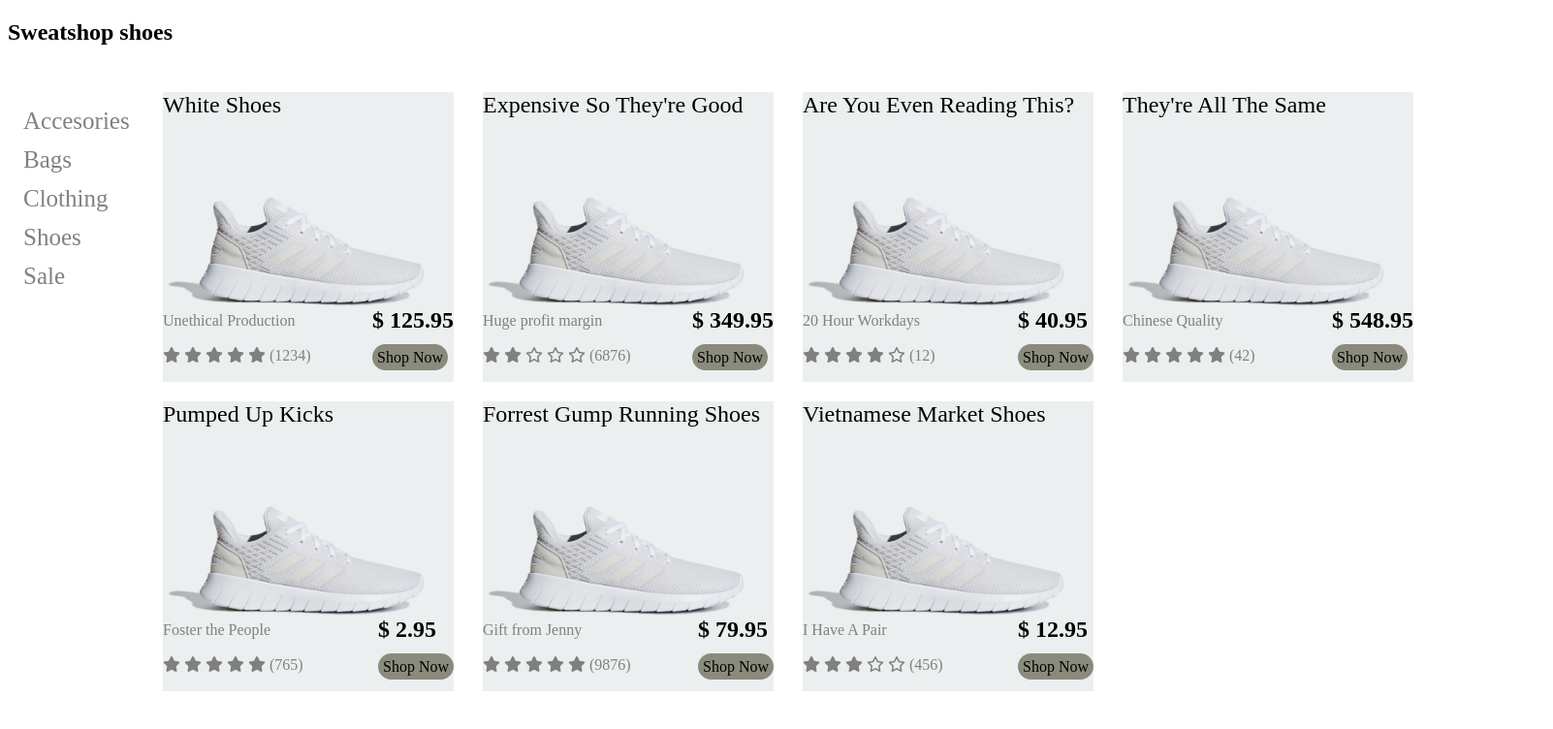
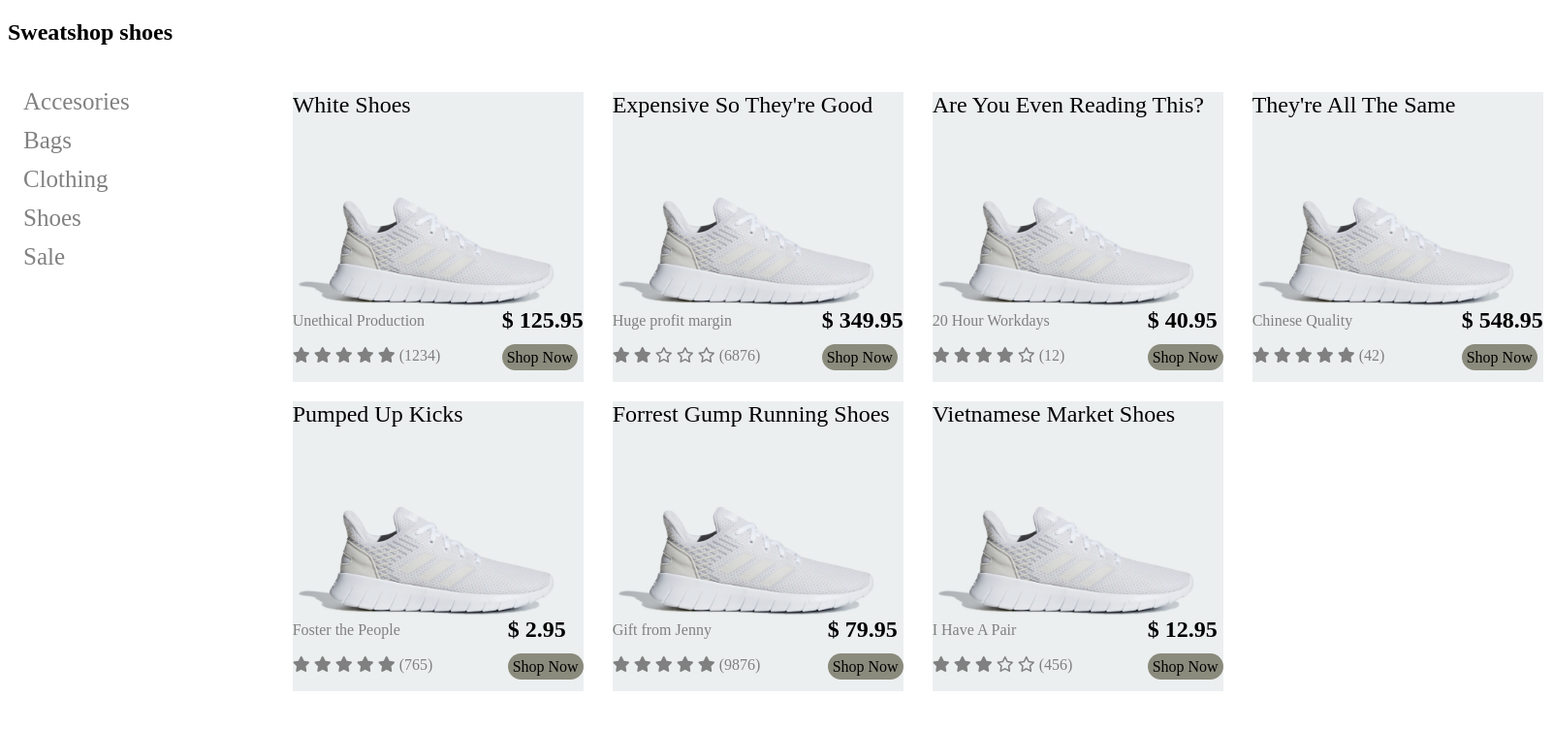
Before and after one commit to tjbecker8/Etsy-copy, a website: page client/etsy.html in a window 1280 px wide. Shown: the whole page at 97% size, 1602 px wide, since content can reach past the window. Drawn offline with Linux system fonts and the light colour scheme.

Commit message:
fixed grid

```diff
--- a/client/style.css
+++ b/client/style.css
@@ -1,14 +1,14 @@
 
-.sidenav {
+/* .sidenav {
 	height: 50%;
 	width: 150px;
 	position: fixed;
 	top: 0
 	left: 0;
 	/* background-color: #111111; */
-	overflow-x: hidden;
-	padding-top: 20px
-}
+	/* overflow-x: hidden; */
+	/* padding-top: 20px */
+/* } */
 
 .sidenav a {
 	text-decoration: none;
@@ -20,6 +20,11 @@
 
 .sidenav a:hover {
   color: #111111;
+}
+
+.contain {
+	display: grid;
+	grid-template-columns: 1fr 4fr;
 }
 
 .main {
@@ -66,7 +71,7 @@
 .maker{
 	display: inline-block;
 	float: left;
-	margin-top: 50px;
+	padding-top: 50px;
 }
 
 .money1 {
@@ -79,7 +84,7 @@
 .money {
 	display: inline-block;
 	float: right;
-	margin-top: 45px;
+	padding-top: 45px;
 
 }
 
```
